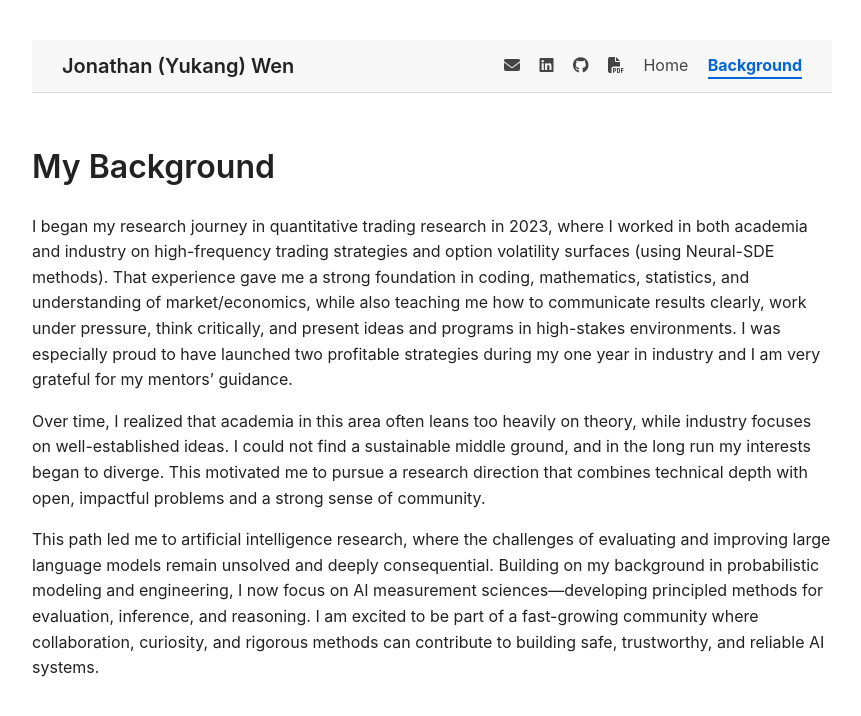
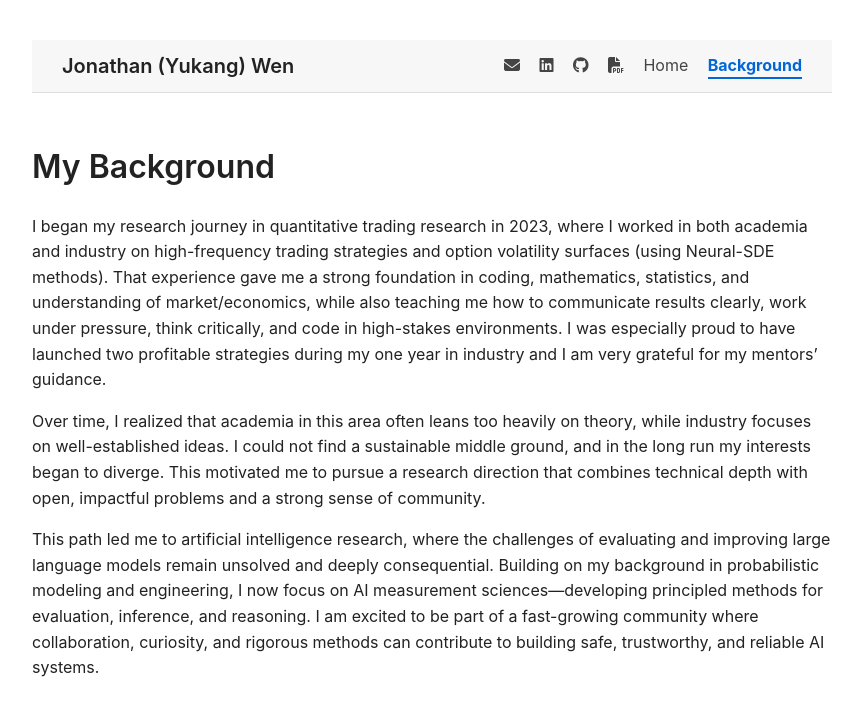
Before and after one commit to JonathanWaan/JonathanWaan.github.io, a Jekyll site: the page built from background.md, in a window 1280 px wide. Shown: the top 716 px of the page, without its empty margins (208-1069 px from the left). Built offline with Jekyll 4.4.1, drawn with Linux system fonts in a browser that asks for light colours.

Commit message:
addded bg

```diff
--- a/background.md
+++ b/background.md
@@ -6,7 +6,7 @@ permalink: /background/
 
 # My Background
 
-I began my research journey in quantitative trading research in 2023, where I worked in both academia and industry on high-frequency trading strategies and option volatility surfaces (using Neural-SDE methods). That experience gave me a strong foundation in coding, mathematics, statistics, and understanding of market/economics, while also teaching me how to communicate results clearly, work under pressure, think critically, and present ideas and programs in high-stakes environments. I was especially proud to have launched two profitable strategies during my one year in industry and I am very grateful for my mentors' guidance.
+I began my research journey in quantitative trading research in 2023, where I worked in both academia and industry on high-frequency trading strategies and option volatility surfaces (using Neural-SDE methods). That experience gave me a strong foundation in coding, mathematics, statistics, and understanding of market/economics, while also teaching me how to communicate results clearly, work under pressure, think critically, and code in high-stakes environments. I was especially proud to have launched two profitable strategies during my one year in industry and I am very grateful for my mentors' guidance.
 
 Over time, I realized that academia in this area often leans too heavily on theory, while industry focuses on well-established ideas. I could not find a sustainable middle ground, and in the long run my interests began to diverge. This motivated me to pursue a research direction that combines technical depth with open, impactful problems and a strong sense of community.
 
```
